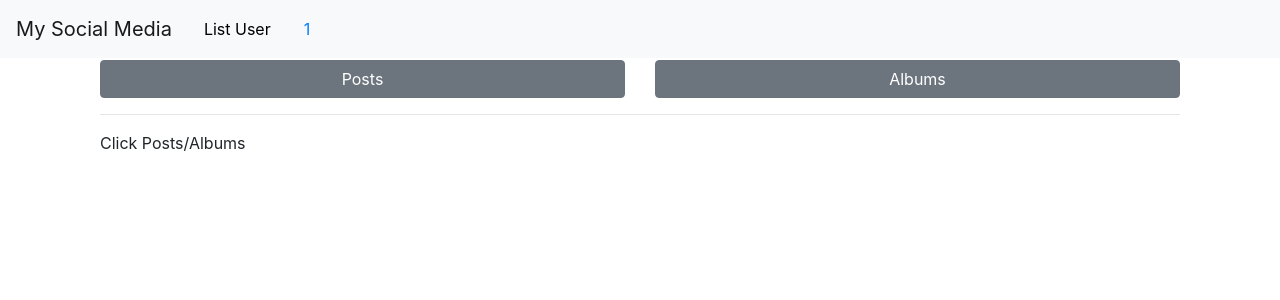
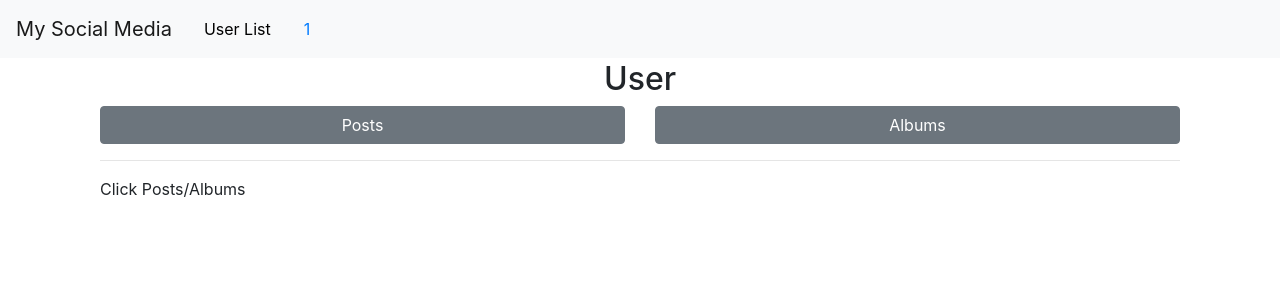
Before and after one commit to StevenWillyS/social-media-api, a React (Create React App) app: page /1 in a window 1280 px wide. Shown: the top 300 px of the page. Built offline with nearby package versions, Linux system fonts and the light colour scheme.

Commit message:
Various Text Adjustment -add h1 tag -Adjust various text

```diff
--- a/src/components/Header.js
+++ b/src/components/Header.js
@@ -5,9 +5,9 @@ class Header extends React.Component{
 	render(){
 		return(
 			<nav className="header navbar fixed-top navbar-expand-sm navbar-light bg-light">
-			  <span className="navbar-brand">My Social Media</span>
+			 <span className="navbar-brand">My Social Media</span>
 			  <Link to="/" className='text-black nav-item nav-link'>
-			  	List User
+			  	User List
 			  </Link>
 			  <Route path="/:username" render={(props)=>(
 			  	  <button className='nav-item nav-link btn-link btn'>
--- a/src/components/UserCommentController.js
+++ b/src/components/UserCommentController.js
@@ -63,7 +63,7 @@ class UserCommentController extends React.Component{
 			<form>
 				New Comments:
 				<div className='form-group'>
-				  <label>name</label>
+				  <label>Name</label>
 				  <input
 					  type='text'
 					  name='name'
@@ -72,7 +72,7 @@ class UserCommentController extends React.Component{
 					  onChange={this.props.handleChange}/>
 				</div>
 				<div className='form-group'>
-				  <label>email</label>
+				  <label>Email</label>
 				  <input
 					  type='text'
 					  name='email'
--- a/src/components/UserPage.js
+++ b/src/components/UserPage.js
@@ -73,6 +73,9 @@ class UserPage extends React.Component{
 		const {isPost,postId,albumId} = this.state
 		return(
 			<Container>
+				<div className='text-center'>
+					<h1 className='h1-config'>User</h1>
+				</div>
 				<ButtonGroup
 				  changeToPost={this.changeToPost}
 				  changeToAlbum={this.changeToAlbum}
--- a/src/components/UserPost.js
+++ b/src/components/UserPost.js
@@ -2,7 +2,7 @@ import React from 'react'
 import ViewPosts from './ViewPosts'
 import ViewSinglePost from './ViewSinglePost'
 import UserPostController from './UserPostController'
-import {Row,Col} from './BootstrapComponent'
+import {Row,Col,Container} from './BootstrapComponent'
 
 const initialState = {
 	userId: 1,
@@ -96,6 +96,12 @@ class UserPost extends React.Component{
 		const {posts} = this.state
 		const {postId,changePostId} = this.props
 		return(
+			<Container>
+				<Row className='text-center'>
+					<Col>
+						<h2>Posts</h2>
+					</Col>
+				</Row>
 				<Row>
 				{!postId
 					? <Col>
@@ -110,6 +116,7 @@ class UserPost extends React.Component{
 					: <ViewSinglePost post={this.searchPost(postId)}/>
 				}
 				</Row>
+			</Container>
 		)
 	}
 }
--- a/src/components/ViewAlbums.js
+++ b/src/components/ViewAlbums.js
@@ -20,6 +20,11 @@ const ViewAlbums = props =>{
 	})
 	return(
 		<Container>
+			<Row className='text-center'>
+				<Col>
+					<h2>Albums</h2>
+				</Col>
+			</Row>
 			<Row>
 				{albums}
 			</Row>
--- a/src/components/ViewUser.js
+++ b/src/components/ViewUser.js
@@ -43,6 +43,9 @@ const ViewUser = props => {
 	})
 	return(
 		<div>
+			<div className='text-center'>
+				<h1 className='h1-config'>User List</h1>
+			</div>
 			{user}
 		</div>
 	)
--- a/src/styles/custom.css
+++ b/src/styles/custom.css
@@ -1,10 +1,5 @@
 .main{
 	margin-top: 60px;
-}
-@media only screen and (max-width: 345px) {
-  .main {
-    margin-top: 120px;
-  }
 }
 .text-black{
 	color: black;
@@ -15,3 +10,6 @@
 .buttonGroup{
 	margin-top: -25px;
 }
+.h1-config{
+	font-size: 2em;
+}
```
Also changed, not shown: public/index.html (+0 -23 lines). Lines whose indentation alone changed are shown as unchanged.
